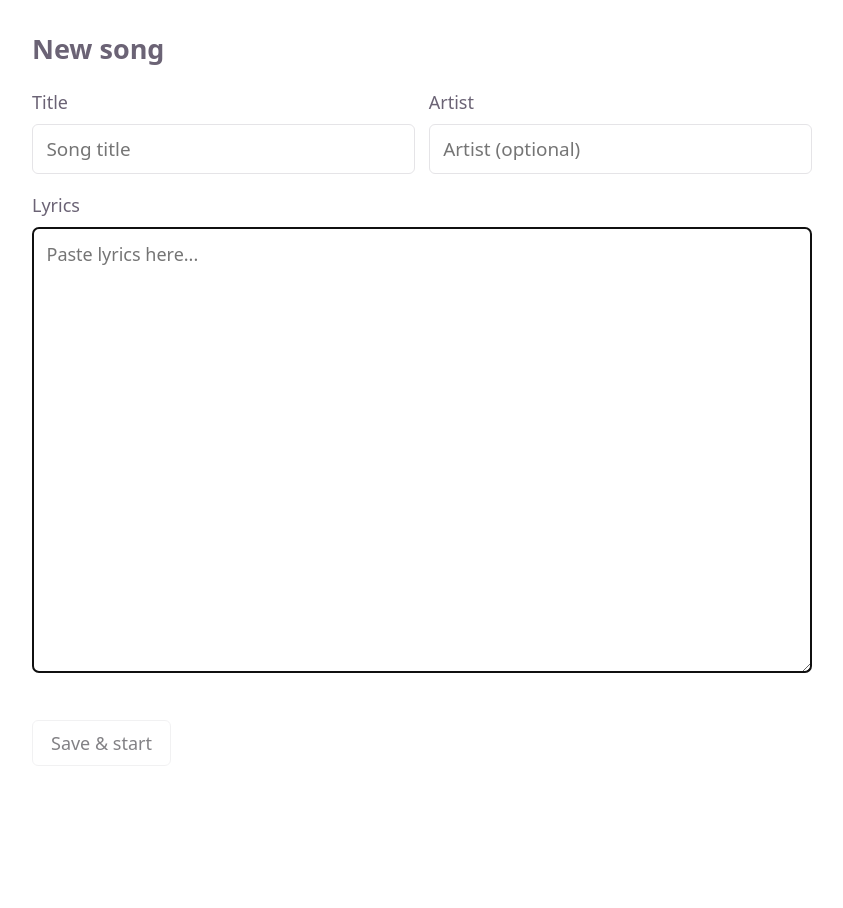
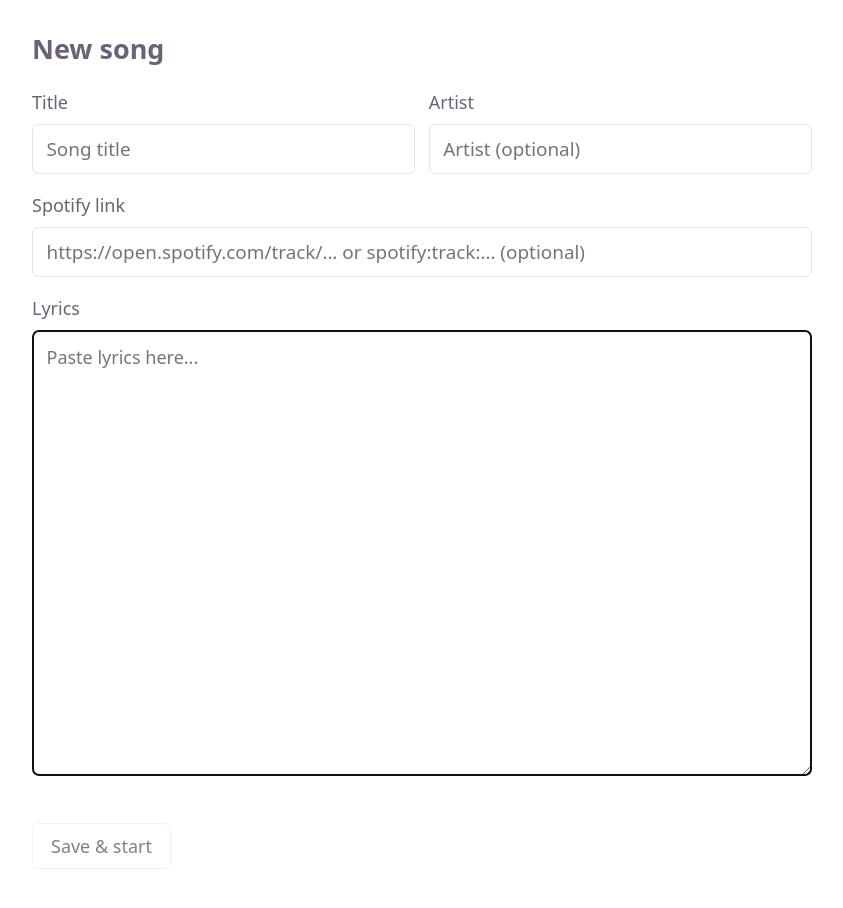
Before and after one commit to nacardo/song-transcription, a React (Vite) app in the folder frontend/: page / in a window 1280 px wide. Shown: the top 908 px of the page, without its empty margins (218-1061 px from the left). Before the commit the page ends 838 px from the top, so only its background shows below. Built offline with nearby package versions, Linux system fonts and the light colour scheme; no server answers.

Commit message:
:construction: Add ability to save spotify link in song details

```diff
--- a/frontend/src/App.css
+++ b/frontend/src/App.css
@@ -242,6 +242,23 @@ button.link.small {
 
 .song-title {
   font-weight: 500;
+  display: inline-flex;
+  align-items: center;
+  gap: 0.4rem;
+}
+
+input.title.invalid {
+  border-color: var(--wrong);
+}
+
+.field-hint {
+  font-size: 0.85rem;
+  color: var(--text);
+  margin: -0.5rem 0 0.75rem;
+}
+
+.field-hint.error {
+  color: var(--wrong);
 }
 
 .song-meta {
--- a/frontend/src/App.tsx
+++ b/frontend/src/App.tsx
@@ -43,10 +43,15 @@ export default function App() {
     setSongs(listSongs())
   }
 
-  function handleSave(title: string, artist: string, lyrics: string) {
+  function handleSave(fields: {
+    title: string
+    artist: string
+    lyrics: string
+    spotifyUri: string
+  }) {
     const editingId =
       view.name === 'paste' ? view.editingId : undefined
-    const saved = saveSong({ id: editingId, title, artist, lyrics })
+    const saved = saveSong({ id: editingId, ...fields })
     refresh()
     setView({ name: 'practice', songId: saved.id })
   }
--- a/frontend/src/Library.tsx
+++ b/frontend/src/Library.tsx
@@ -64,7 +64,16 @@ export function Library({
               onClick={() => onOpen(song.id)}
             >
               <span className="song-open-main">
-                <span className="song-title">{song.title}</span>
+                <span className="song-title">
+                  {song.title}
+                  {song.spotifyUri && (
+                    <span
+                      className="spotify-dot"
+                      title="Has Spotify track"
+                      aria-label="Has Spotify track"
+                    />
+                  )}
+                </span>
                 {song.artist && (
                   <span className="song-artist">{song.artist}</span>
                 )}
--- a/frontend/src/Paste.tsx
+++ b/frontend/src/Paste.tsx
@@ -1,11 +1,17 @@
-import { useEffect, useState } from 'react'
+import { useEffect, useMemo, useState } from 'react'
 import { extractTitle } from './lyrics'
+import { normalizeSpotifyUri } from './spotify'
 import type { Song } from './storage'
 
 type Props = {
   initial?: Song
   canCancel: boolean
-  onSave: (title: string, artist: string, lyrics: string) => void
+  onSave: (fields: {
+    title: string
+    artist: string
+    lyrics: string
+    spotifyUri: string
+  }) => void
   onCancel: () => void
 }
 
@@ -13,6 +19,7 @@ export function Paste({ initial, canCancel, onSave, onCancel }: Props) {
   const [title, setTitle] = useState(initial?.title ?? '')
   const [artist, setArtist] = useState(initial?.artist ?? '')
   const [lyrics, setLyrics] = useState(initial?.lyrics ?? '')
+  const [spotifyInput, setSpotifyInput] = useState(initial?.spotifyUri ?? '')
   const [titleTouched, setTitleTouched] = useState(!!initial)
 
   useEffect(() => {
@@ -21,7 +28,14 @@ export function Paste({ initial, canCancel, onSave, onCancel }: Props) {
     if (suggested) setTitle(suggested)
   }, [lyrics, titleTouched])
 
-  const canSave = title.trim().length > 0 && lyrics.trim().length > 0
+  const spotifyUri = useMemo(
+    () => normalizeSpotifyUri(spotifyInput),
+    [spotifyInput],
+  )
+  const spotifyInvalid = spotifyInput.trim().length > 0 && spotifyUri === null
+
+  const canSave =
+    title.trim().length > 0 && lyrics.trim().length > 0 && !spotifyInvalid
 
   return (
     <main>
@@ -55,6 +69,24 @@ export function Paste({ initial, canCancel, onSave, onCancel }: Props) {
         </div>
       </div>
 
+      <label htmlFor="spotify">Spotify link</label>
+      <input
+        id="spotify"
+        className={`title${spotifyInvalid ? ' invalid' : ''}`}
+        type="text"
+        value={spotifyInput}
+        placeholder="https://open.spotify.com/track/… or spotify:track:… (optional)"
+        onChange={(e) => setSpotifyInput(e.target.value)}
+        autoCapitalize="off"
+        autoCorrect="off"
+        spellCheck={false}
+      />
+      {spotifyInvalid && (
+        <div className="field-hint error">
+          Not a Spotify track link. Use the "Share → Copy Song Link" URL.
+        </div>
+      )}
+
       <label htmlFor="lyrics">Lyrics</label>
       <textarea
         id="lyrics"
@@ -68,7 +100,14 @@ export function Paste({ initial, canCancel, onSave, onCancel }: Props) {
       <div className="actions">
         <button
           type="button"
-          onClick={() => onSave(title.trim(), artist.trim(), lyrics.trim())}
+          onClick={() =>
+            onSave({
+              title: title.trim(),
+              artist: artist.trim(),
+              lyrics: lyrics.trim(),
+              spotifyUri: spotifyUri ?? '',
+            })
+          }
           disabled={!canSave}
         >
           {initial ? 'Save' : 'Save & start'}
--- /dev/null
+++ b/frontend/src/spotify.ts
@@ -0,0 +1,22 @@
+// Pure Spotify helpers (no auth, no network).
+
+const URI_RE = /^spotify:track:([A-Za-z0-9]{22})$/
+const URL_RE = /open\.spotify\.com\/(?:intl-[a-z]{2}\/)?track\/([A-Za-z0-9]{22})/i
+
+// Accepts either a spotify:track:... URI or an open.spotify.com/track/...
+// URL (with or without the localized /intl-xx/ segment and query string).
+// Returns the canonical URI form, or null if the input isn't a track link.
+export function normalizeSpotifyUri(input: string): string | null {
+  const trimmed = input.trim()
+  if (!trimmed) return null
+  const uri = trimmed.match(URI_RE)
+  if (uri) return trimmed
+  const url = trimmed.match(URL_RE)
+  if (url) return `spotify:track:${url[1]}`
+  return null
+}
+
+export function trackIdFromUri(uri: string): string | null {
+  const m = uri.match(URI_RE)
+  return m ? m[1] : null
+}
--- a/frontend/src/storage.ts
+++ b/frontend/src/storage.ts
@@ -3,6 +3,7 @@ export type Song = {
   title: string
   artist: string
   lyrics: string
+  spotifyUri: string
   createdAt: number
   updatedAt: number
 }
@@ -23,7 +24,7 @@ function readAll(): Song[] {
     const parsed = JSON.parse(raw)
     if (!Array.isArray(parsed)) return []
     // Backfill fields added after initial release.
-    return parsed.map((s) => ({ artist: '', ...s })) as Song[]
+    return parsed.map((s) => ({ artist: '', spotifyUri: '', ...s })) as Song[]
   } catch {
     return []
   }
@@ -46,6 +47,7 @@ export function saveSong(input: {
   title: string
   artist: string
   lyrics: string
+  spotifyUri: string
 }): Song {
   const songs = readAll()
   const now = Date.now()
@@ -58,6 +60,7 @@ export function saveSong(input: {
         title: input.title,
         artist: input.artist,
         lyrics: input.lyrics,
+        spotifyUri: input.spotifyUri,
         updatedAt: now,
       }
       songs[idx] = updated
@@ -72,6 +75,7 @@ export function saveSong(input: {
     title: input.title,
     artist: input.artist,
     lyrics: input.lyrics,
+    spotifyUri: input.spotifyUri,
     createdAt: now,
     updatedAt: now,
   }
```
